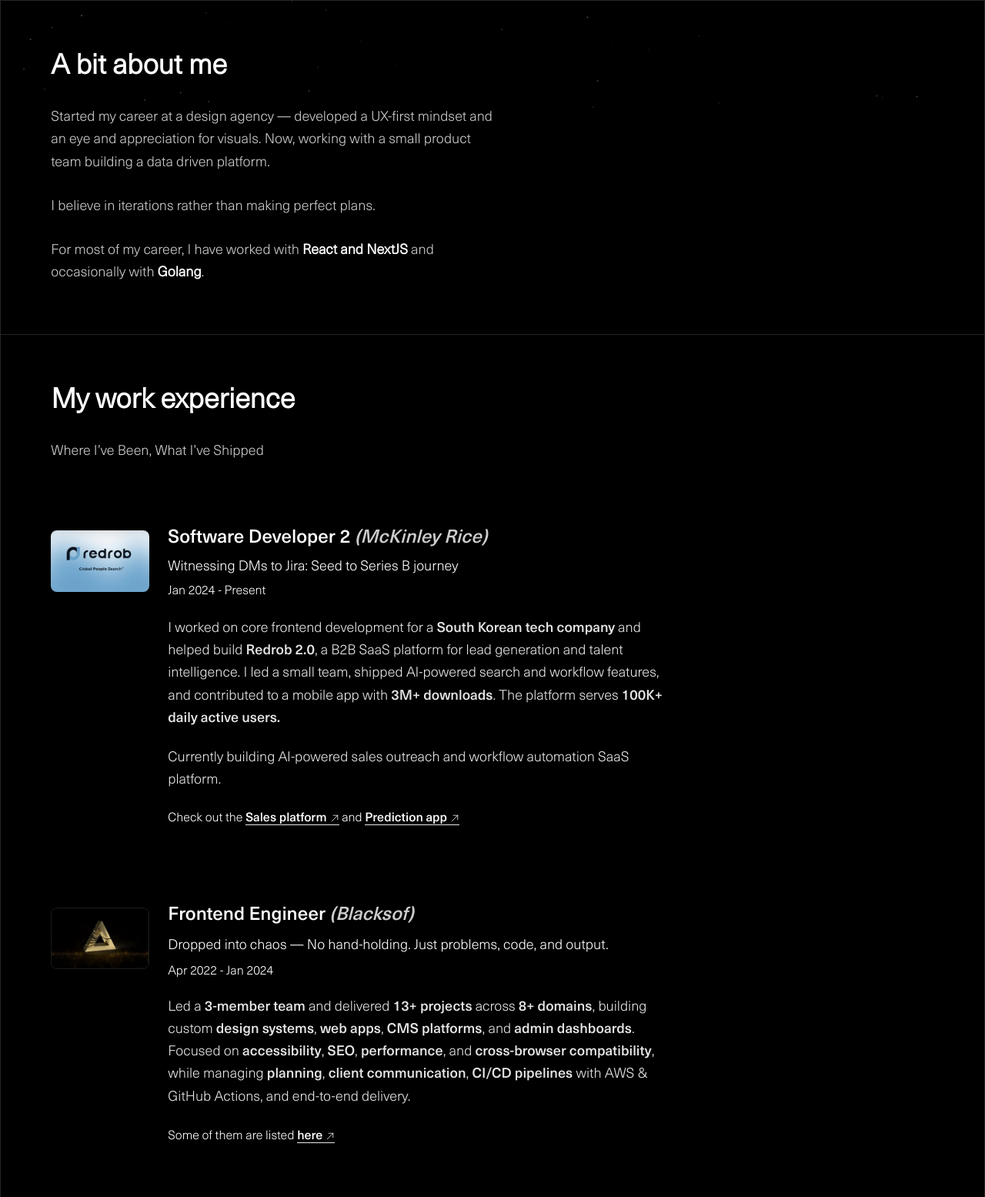
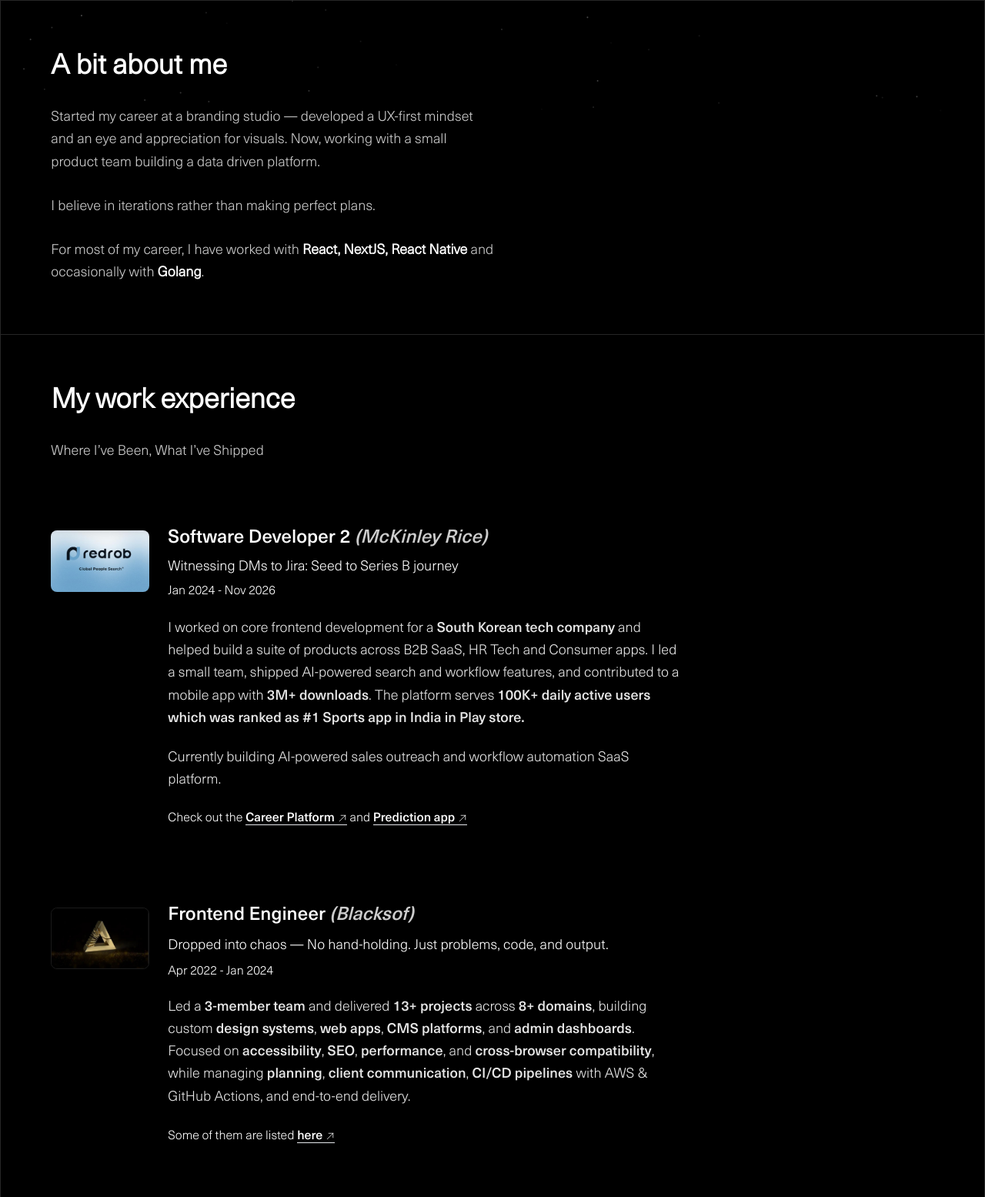
Before and after one commit to rakesh-gupta29/rakesh-gupta29.github.io, an Astro site: page / in a window 1280 px wide. Shown: the part 649-2204 px from the top of the page at 77% size. Built offline with nearby package versions, Linux system fonts and the light colour scheme; Astro itself is replaced by a stand-in of ours.

Commit message:
fix: updated resume and copy updates

```diff
--- a/src/components/Header.astro
+++ b/src/components/Header.astro
@@ -14,13 +14,16 @@
         >
           <img
             class="object-cover object-top w-full h-full"
-            src="/profile.png"
+            src="/profile.jpg"
             alt="profile picture of Rakesh Gupta - frontend developer"
           />
         </a>
-        <span class="flex gap-3 items-center ">
-        <a href="/" class="text-white text-lg mt-1  font-medium leading-tight md:block hidden">Rakesh Gupta</a>
-
+        <span class="flex gap-3 items-center">
+          <a
+            href="/"
+            class="text-white text-lg mt-1 font-medium leading-tight md:block hidden"
+            >Rakesh Gupta</a
+          >
         </span>
       </div>
 
@@ -42,7 +45,7 @@
 
         <li>
           <a
-            href="https://drive.google.com/file/d/17CjnlODkc-aCLOypFBffK5tAgyK9GQj_/view?usp=drive_link"
+            href="https://drive.google.com/file/d/1LDf5HzgITS6Vu_Jlhb1P2hEak38NcxxO/view?usp=drive_link"
             target="_blank"
             class="text-white text-sm font-regular focus-visible:text-pink2 hover:text-pink2 transition-colors duration-200 ease-default outline-none focus-visible:outline-none px-2"
             >Resume
--- a/src/views/home/AboutMe.astro
+++ b/src/views/home/AboutMe.astro
@@ -8,9 +8,9 @@
   >
     <h3 class="font-semibold">A bit about me</h3>
     <h6 class="text-white text-opacity-80 pt-7 max-w-xl leading-relaxed">
-      Started my career at a design agency — developed a UX-first mindset and an
-      eye and appreciation for visuals. Now, working with a small product team
-      building a data driven platform.
+      Started my career at a branding studio — developed a UX-first mindset and
+      an eye and appreciation for visuals. Now, working with a small product
+      team building a data driven platform.
     </h6>
 
     <h6 class="text-white text-opacity-80 pt-7 max-w-xl leading-relaxed">
@@ -20,7 +20,7 @@
     <h6 class="text-white text-opacity-80 pt-7 max-w-xl leading-relaxed">
       For most of my career, I have worked with <strong
         class="font-semibold text-white text-opacity-100"
-        >React and NextJS
+        >React, NextJS, React Native
       </strong>and occasionally with <strong
         class="font-semibold text-opacity-100 text-white">Golang</strong
       >.
--- a/src/views/home/WorkExperience.astro
+++ b/src/views/home/WorkExperience.astro
@@ -28,19 +28,19 @@
           <span class="text-white font-regular text-lg"
             >Witnessing DMs to Jira: Seed to Series B journey</span
           >
-          <span>Jan 2024 - Present</span>
+          <span>Jan 2024 - Nov 2026</span>
           <span
             class="text-lg leading-relaxed block text-white/90 mt-4 max-w-2xl"
           >
             I worked on core frontend development for a
             <strong class="font-medium">South Korean tech company</strong>
-            and helped build
-            <strong class="font-medium">Redrob 2.0</strong>, a B2B SaaS platform
-            for lead generation and talent intelligence. I led a small team,
-            shipped AI-powered search and workflow features, and contributed to
-            a mobile app with <strong class="font-medium">3M+ downloads</strong
+            and helped build a suite of products across B2B SaaS, HR Tech and Consumer
+            apps. I led a small team, shipped AI-powered search and workflow features,
+            and contributed to a mobile app with <strong class="font-medium"
+              >3M+ downloads</strong
             >. The platform serves <strong class="font-medium"
-              >100K+ daily active users.</strong
+              >100K+ daily active users which was ranked as #1 Sports app in
+              India in Play store.</strong
             >
           </span>
 
@@ -54,10 +54,10 @@
           <span class="mt-4"
             >Check out the
             <a
-              href="https://app.redrob.io/"
+              href="https://kaabil.ai/"
               target="_blank"
               class="border-b text-white font-medium hover:border-pink2 inline-flex gap-1 leading-none items-center hover:text-pink2 transition"
-              >Sales platform
+              >Career Platform
               <svg
                 xmlns="http://www.w3.org/2000/svg"
                 fill="none"
@@ -73,7 +73,7 @@
               </svg>
             </a> and
             <a
-              href="https://app.redrob.io/"
+              href="https://play.google.com/store/apps/details?id=io.redrob.signal&hl=en_IN"
               target="_blank"
               class="border-b text-white font-medium hover:border-pink2 inline-flex gap-1 leading-none items-center hover:text-pink2 transition"
               >Prediction app
```
Also changed, not shown: public/profile.jpg (added), public/profile.png (deleted). Lines whose indentation alone changed are shown as unchanged.
